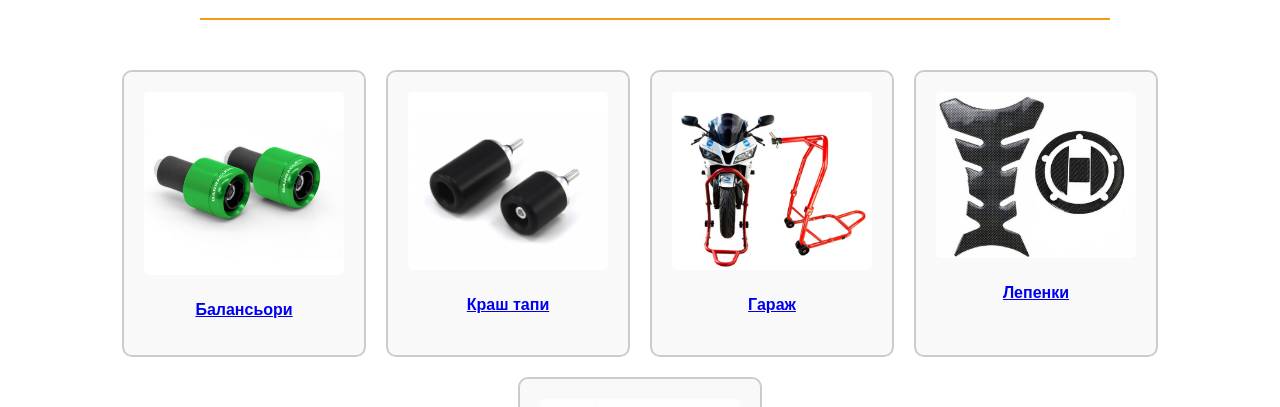
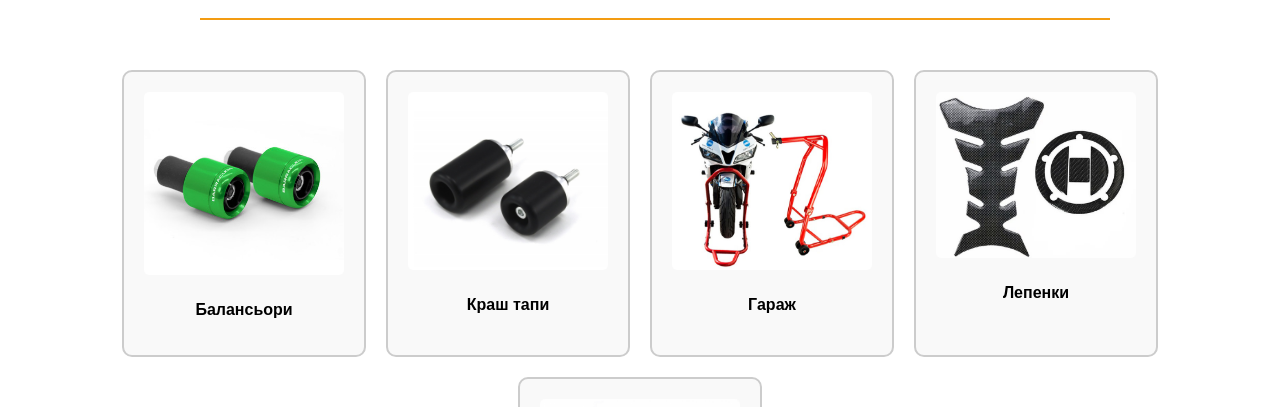
Before and after one commit to dsimplichev/martimoto, a React (Create React App) app: page /accessories in a window 1280 px wide. Shown: the part 347-754 px from the top of the page. Built offline with nearby package versions, Linux system fonts and the light colour scheme; no server answers.

Commit message:
fixing some css

```diff
--- a/src/App.js
+++ b/src/App.js
@@ -10,7 +10,7 @@ import BrandDetails from "./pages/brandDetails/BrandDetails";
 import ModelDetails from "./pages/brandDetails/ModelDetails";
 import YearDetails from "./pages/brandDetails/YearDetails";
 import Accessories from "./pages/accessories/Accessories";
-import AccessoryDetails from "./pages/brandDetails/AccessoryDetails";
+import AccessoryDetails from "./pages/accessories/AccessoryDetails";
 import Login from "./pages/login/Login";
 import Register from "./pages/register/Register";
 import AddAccessory from "./pages/addAccessory/AddAccessory";
--- a/src/pages/accessories/Accessories.jsx
+++ b/src/pages/accessories/Accessories.jsx
@@ -16,23 +16,23 @@ function Accessories() {
             <div className="accessory-categories">
                 <Link to="/accessories/Балансьори" className="category">
                     <img src={balansior} alt="Балансьори" className="category-image"/>
-                    <p>Балансьори</p>
+                    <p className="category-name">Балансьори</p>
                 </Link>
                 <Link to="/accessories/Краш-тапи" className="category">
                     <img src={krashtapi} alt="Краш тапи" className="category-image"/>
-                    <p>Краш тапи</p>
+                    <p className="category-name">Краш тапи</p>
                 </Link>
                 <Link to="/accessories/Гараж" className="category">
                     <img src={garaj} alt="Гараж" className="category-image"/>
-                    <p>Гараж</p>
+                    <p className="category-name">Гараж</p>
                 </Link>
                 <Link to="/accessories/Лепенки" className="category">
                     <img src={lepenki} alt="Лепенки" className="category-image"/>
-                    <p>Лепенки</p>
+                    <p className="category-name">Лепенки</p>
                 </Link>
                 <Link to="/accessories/Ръкохватки" className="category">
                     <img src={rukohvatki} alt="Ръкохватки" className="category-image"/>
-                    <p>Ръкохватки</p>
+                    <p className="category-name">Ръкохватки</p>
                 </Link>
             </div>
         </div>
--- a/src/pages/accessories/accessories.css
+++ b/src/pages/accessories/accessories.css
@@ -48,6 +48,8 @@
     text-align: center;
     cursor: pointer;
     transition: background-color 0.3s, transform 0.2s;
+    text-decoration: none;
+    color: inherit;
 }
 
 .category:hover {
@@ -62,7 +64,9 @@
     margin-bottom: 10px;
 }
 
-.category p {
+.category-name {
     font-size: 1rem;
     font-weight: bold;
+    text-decoration: none;
+
 }
```
Also changed, not shown: src/pages/accessories/AccessoryDetails.jsx (renamed from src/pages/brandDetails/AccessoryDetails.jsx), src/pages/accessories/accessoryDetails.css (added), src/pages/brandDetails/accessoryDetails.css (deleted).
